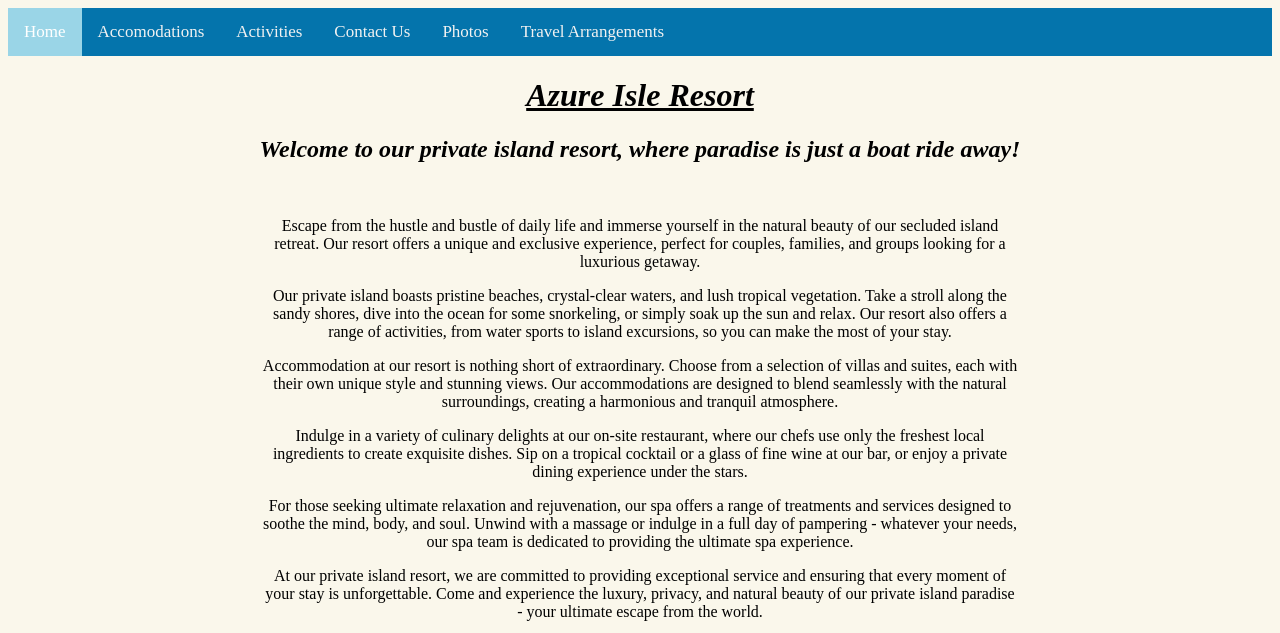
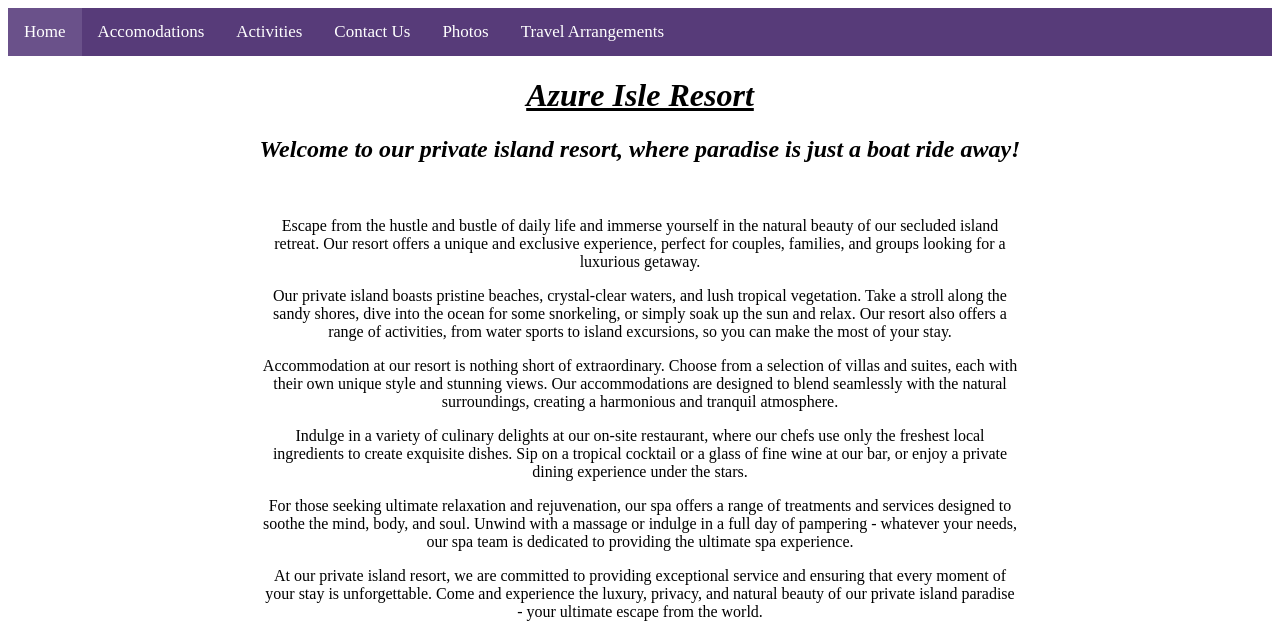
Before and after one commit to MarcusKyung/resort-website, a plain HTML site: page index.html in a window 1280 px wide. Shown: the top 633 px of the page. Drawn offline with Linux system fonts and the light colour scheme.

Commit message:
added purple theme

```diff
--- a/css/styles.css
+++ b/css/styles.css
@@ -1,15 +1,15 @@
 body {
-  background-color: #faf7eb;
+  background-color: white;
 }
 
 .topnav {
-  background-color: #0474ac;
+  background-color: #573B79;
   overflow: hidden;
 }
 
 .topnav a {
   float: left;
-  color: #f2f2f2;
+  color: white;
   text-align: center;
   padding: 14px 16px;
   text-decoration: none;
@@ -17,12 +17,12 @@ body {
 }
 
 .topnav a:hover {
-  background-color: #9ad5e7;
+  background-color: #6A518A;
   color: white;
 }
 
 .topnav a.active {
-  background-color: #9ad5e7;
+  background-color: #6A518A;
   color: white;
 }
 
```
